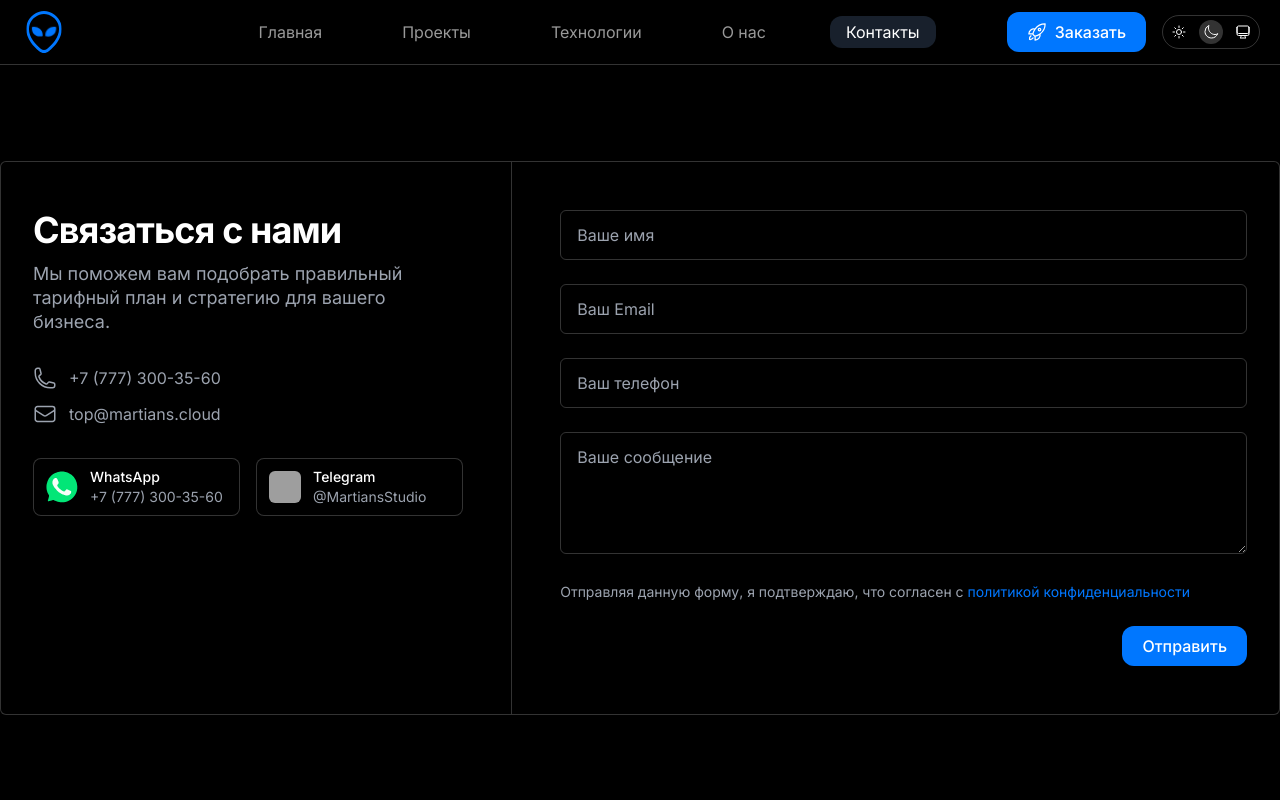
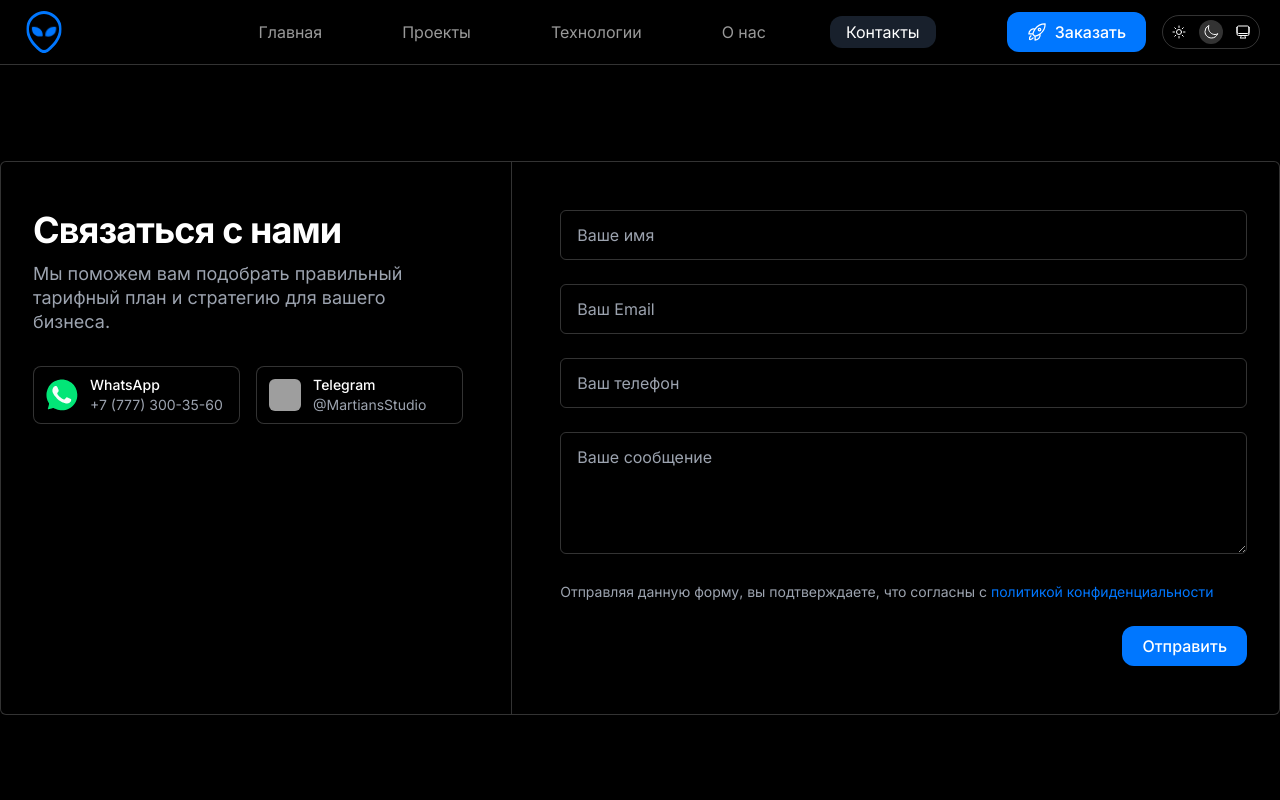
Before and after one commit to fibonachi09kz/martians.cloud, a Next.js app: page /contacts in a window 1280 px wide. Shown: the top 800 px of the page. Built offline with nearby package versions, Linux system fonts and the light colour scheme; grey boxes are pictures that could not be loaded.

Commit message:
Update ContactsForm.tsx

```diff
--- a/src/components/ContactsPage/ContactsForm.tsx
+++ b/src/components/ContactsPage/ContactsForm.tsx
@@ -90,22 +90,22 @@
                         <p className="mt-3 text-lg leading-6 text-gray-600 dark:text-gray-400">
                             Мы поможем вам подобрать правильный тарифный план и стратегию для вашего бизнеса.
                         </p>
-                        <dl className="mt-8 text-base text-gray-600 dark:text-gray-400">
-                            <div className="mt-6">
-                                <dt className="sr-only">Phone number</dt>
-                                <dd className="flex">
-                                    <PhoneIcon className="h-6 w-6 flex-shrink-0 text-gray-600 dark:text-gray-400" aria-hidden="true" />
-                                    <Link href="tel:+77773003560" className="ml-3">+7 (777) 300-35-60</Link>
-                                </dd>
-                            </div>
-                            <div className="mt-3">
-                                <dt className="sr-only">Email</dt>
-                                <dd className="flex">
-                                    <EnvelopeIcon className="h-6 w-6 flex-shrink-0 text-gray-600 dark:text-gray-400" aria-hidden="true" />
-                                    <Link href="mailto:top@martians.cloud" className="ml-3">top@martians.cloud</Link>
-                                </dd>
-                            </div>
-                        </dl>
+                        {/*<dl className="mt-8 text-base text-gray-600 dark:text-gray-400">*/}
+                        {/*    <div className="mt-6">*/}
+                        {/*        <dt className="sr-only">Phone number</dt>*/}
+                        {/*        <dd className="flex">*/}
+                        {/*            <PhoneIcon className="h-6 w-6 flex-shrink-0 text-gray-600 dark:text-gray-400" aria-hidden="true" />*/}
+                        {/*            <Link href="tel:+77773003560" className="ml-3">+7 (777) 300-35-60</Link>*/}
+                        {/*        </dd>*/}
+                        {/*    </div>*/}
+                        {/*    <div className="mt-3">*/}
+                        {/*        <dt className="sr-only">Email</dt>*/}
+                        {/*        <dd className="flex">*/}
+                        {/*            <EnvelopeIcon className="h-6 w-6 flex-shrink-0 text-gray-600 dark:text-gray-400" aria-hidden="true" />*/}
+                        {/*            <Link href="mailto:top@martians.cloud" className="ml-3">top@martians.cloud</Link>*/}
+                        {/*        </dd>*/}
+                        {/*    </div>*/}
+                        {/*</dl>*/}
                         <div className="grid grid-cols-1 gap-4 sm:grid-cols-2 mt-8">
                             {socials.map((social) => (
                                 <div
@@ -202,7 +202,7 @@
                                     <div className="text-sm text-red-500">{formik.errors.message}</div>
                                 ) : null}
                             </div>
-                            <p className="mt-1 text-gray-600 dark:text-gray-400 text-sm">Отправляя данную форму, я подтверждаю, что согласен с <a href="" className="text-mainBlue hover:text-mainBlueDarker ">политикой конфиденциальности</a></p>
+                            <p className="mt-1 text-gray-600 dark:text-gray-400 text-sm">Отправляя данную форму, вы подтверждаете, что согласны с <a href="" className="text-mainBlue hover:text-mainBlueDarker ">политикой конфиденциальности</a></p>
                             <div className="flex-col sm:flex-row gap-5 flex items-center justify-between">
                                 {success && !sending ? (
                                     <p className="flex gap-1 items-center text-green-600 dark:text-green-500 py-1 px-2 w-fit text-sm rounded-md bg-green-100 dark:bg-green-950 border border-green-600 dark:border-green-500">
```
